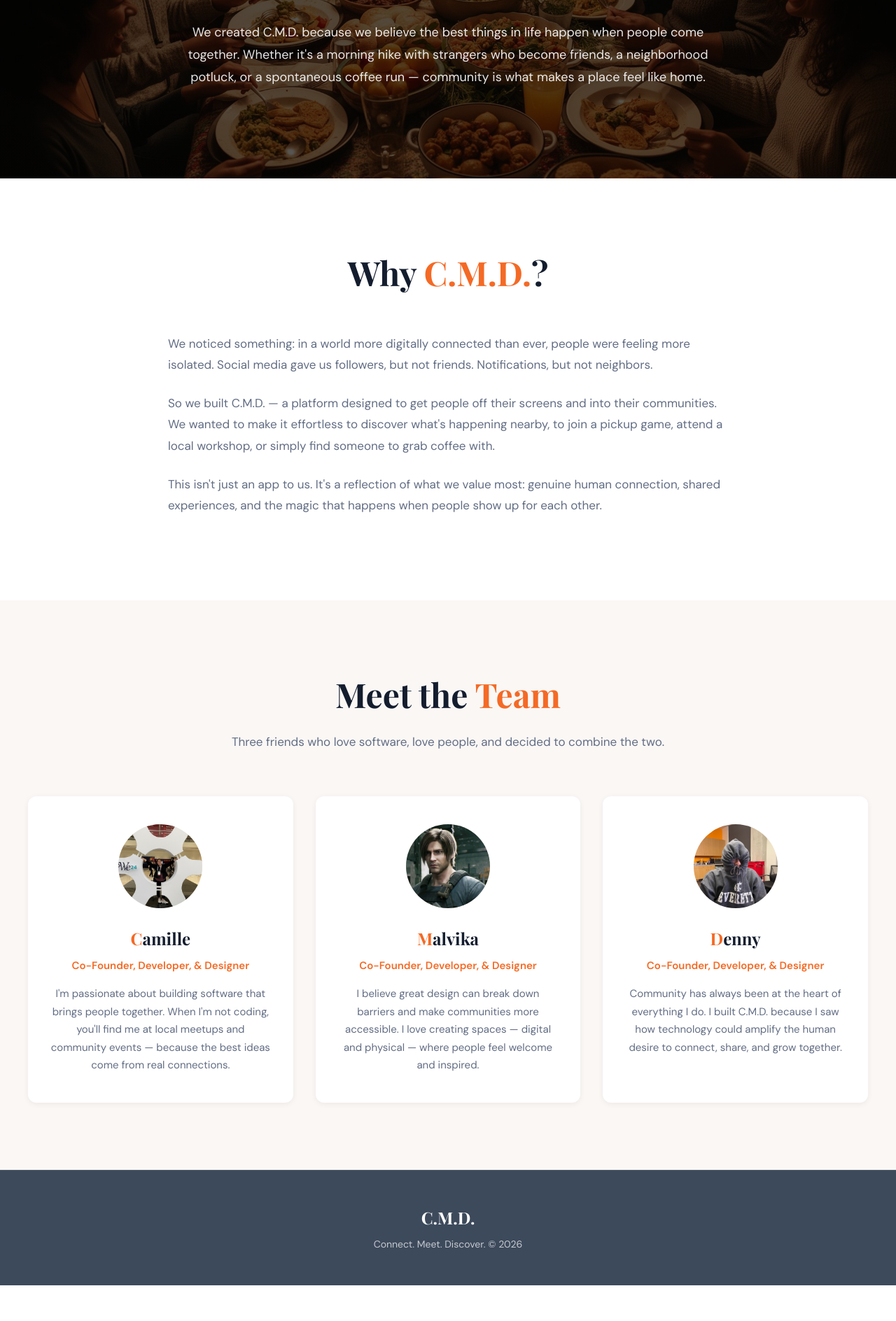
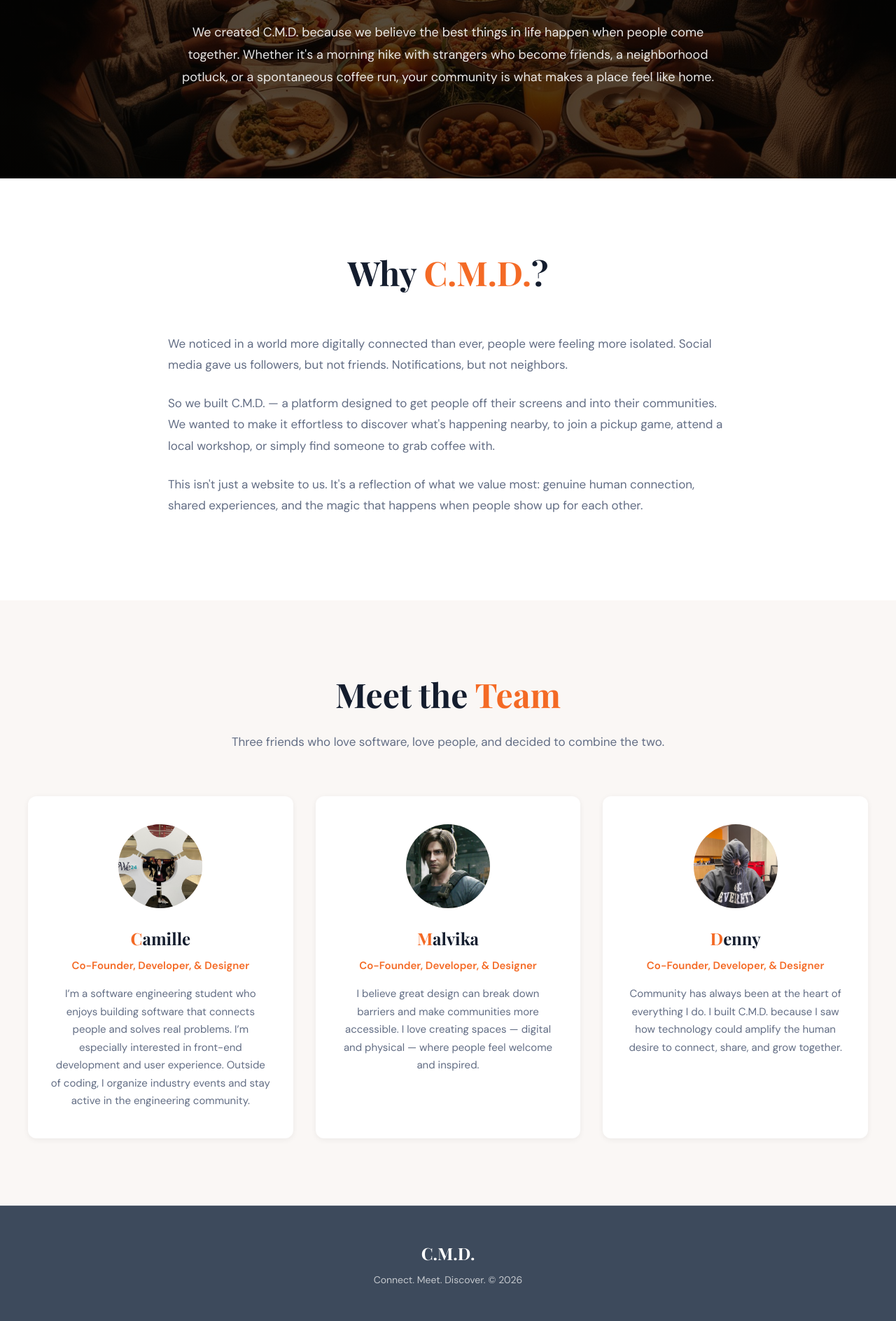
Before and after one commit to Azantei/cmd-connect-meet-discover, a web app: file pages/about.html in a window 1280 px wide. Shown: the part 442-2330 px from the top of the page at 70% size. Before the commit the page ends 2279 px from the top, so only its background shows below. Run offline with its HTML, style and script files only (its server is not run), Linux system fonts and the light colour scheme.

Commit message:
Update About and Index pages: refine text for clarity and enhance user engagement

```diff
--- a/pages/about.html
+++ b/pages/about.html
@@ -40,7 +40,7 @@
         <div class="container">
             <button class="story-btn">♡ Our Story</button>
             <h1>Built by community,<br><span class="highlight">for community.</span></h1>
-            <p class="hero-text">We created C.M.D. because we believe the best things in life happen when people come together. Whether it's a morning hike with strangers who become friends, a neighborhood potluck, or a spontaneous coffee run — community is what makes a place feel like home.</p>
+            <p class="hero-text">We created C.M.D. because we believe the best things in life happen when people come together. Whether it's a morning hike with strangers who become friends, a neighborhood potluck, or a spontaneous coffee run, your community is what makes a place feel like home.</p>
         </div>
     </section>
 
@@ -52,9 +52,9 @@
         <div class="container">
             <h2>Why <span class="highlight">C.M.D.</span>?</h2>
             <div class="why-content">
-                <p>We noticed something: in a world more digitally connected than ever, people were feeling more isolated. Social media gave us followers, but not friends. Notifications, but not neighbors.</p>
+                <p>We noticed in a world more digitally connected than ever, people were feeling more isolated. Social media gave us followers, but not friends. Notifications, but not neighbors.</p>
                 <p>So we built C.M.D. — a platform designed to get people off their screens and into their communities. We wanted to make it effortless to discover what's happening nearby, to join a pickup game, attend a local workshop, or simply find someone to grab coffee with.</p>
-                <p>This isn't just an app to us. It's a reflection of what we value most: genuine human connection, shared experiences, and the magic that happens when people show up for each other.</p>
+                <p>This isn't just a website to us. It's a reflection of what we value most: genuine human connection, shared experiences, and the magic that happens when people show up for each other.</p>
             </div>
         </div>
     </section>
@@ -73,7 +73,7 @@
                     <div class="team-avatar"><img src="../public/Camille.jpeg" alt="Camille"></div>
                     <h3><span class="highlight">C</span>amille</h3>
                     <p class="team-role">Co-Founder, Developer, & Designer</p>
-                    <p class="team-bio">I'm passionate about building software that brings people together. When I'm not coding, you'll find me at local meetups and community events — because the best ideas come from real connections.</p>
+                    <p class="team-bio">I’m a software engineering student who enjoys building software that connects people and solves real problems. I’m especially interested in front-end development and user experience. Outside of coding, I organize industry events and stay active in the engineering community.</p>
                 </div>
 
                 <div class="team-card">
```
Also changed, not shown: pages/index.html (+4 -4 lines).
